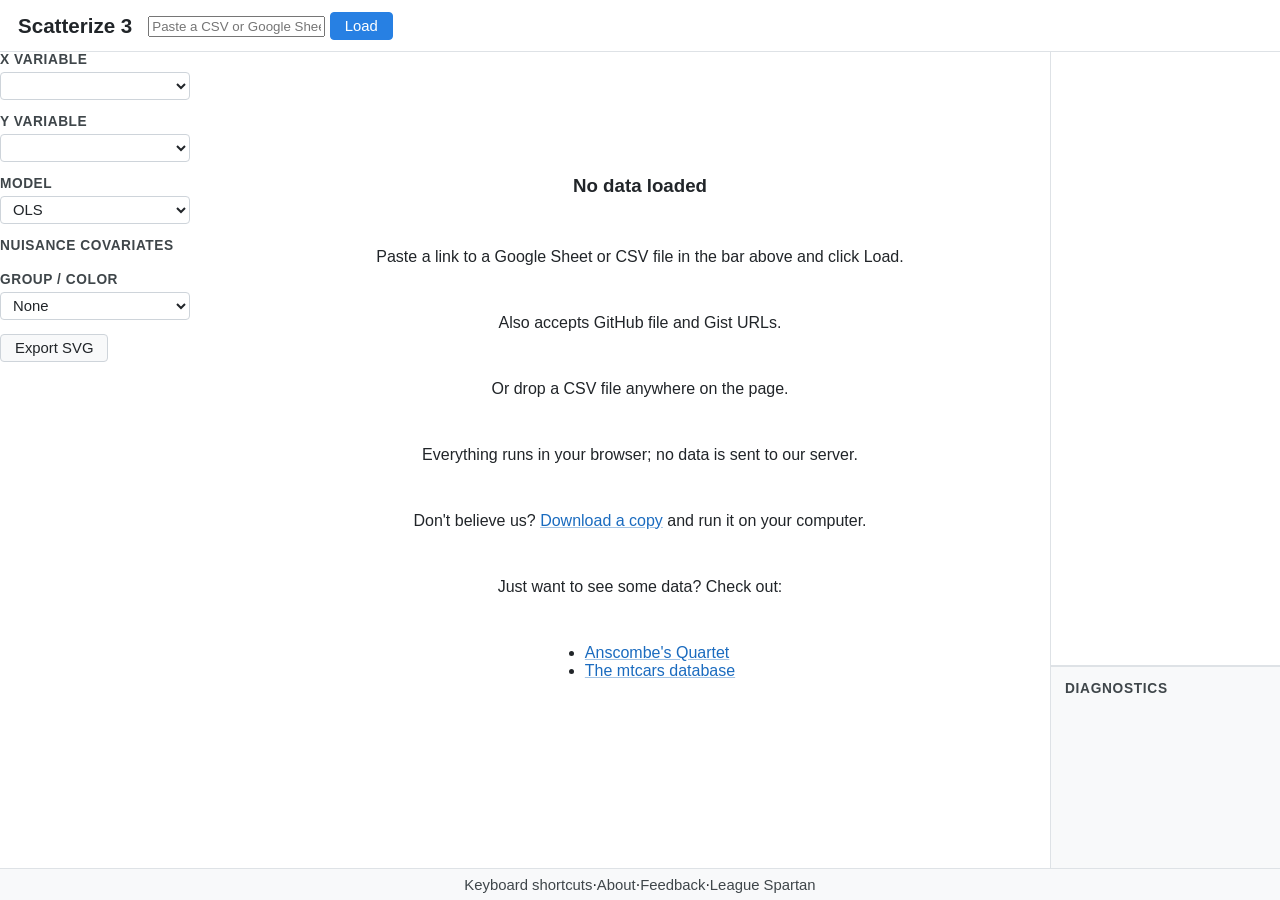
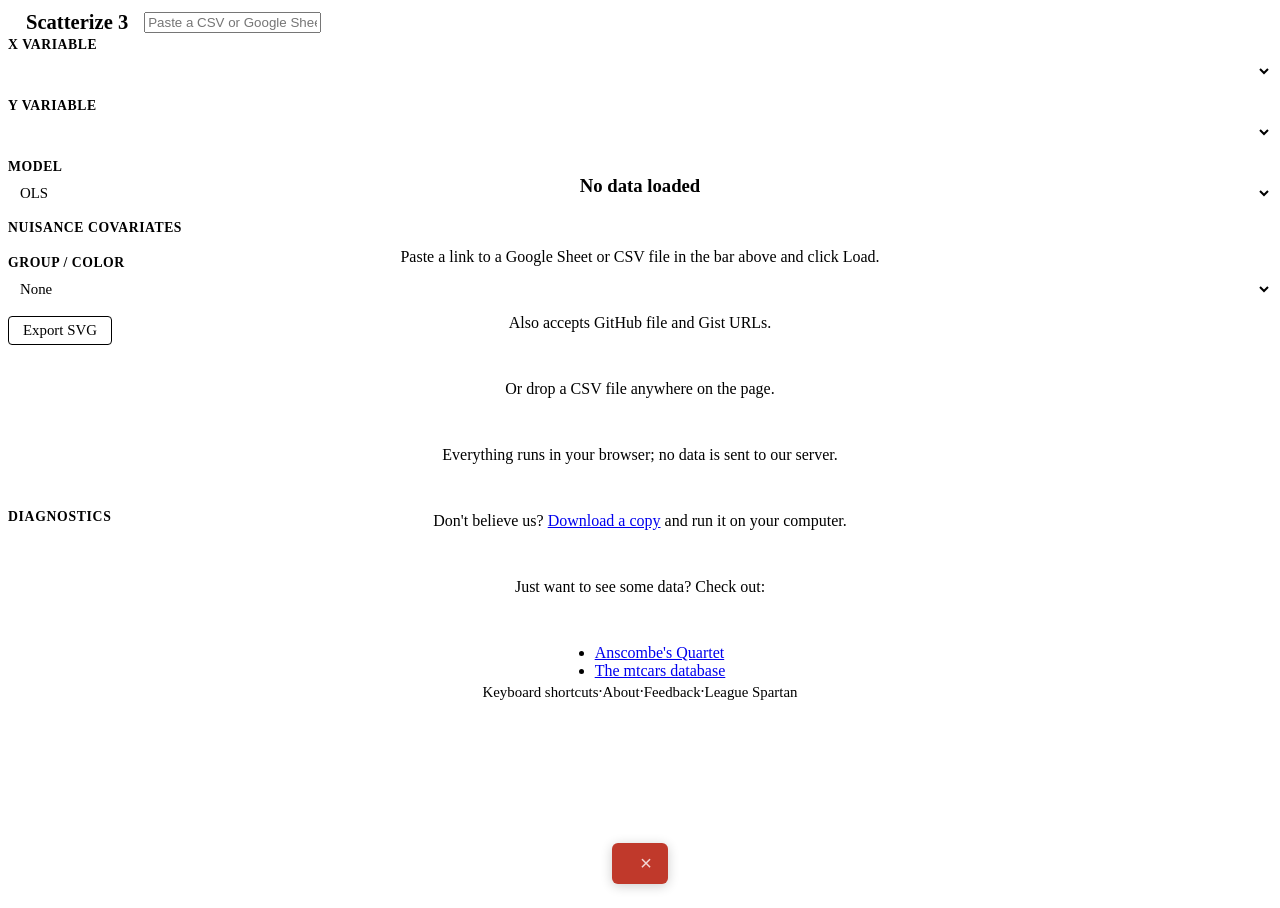

Extract shared design tokens into base.css

--- a/public/css/style.css
+++ b/public/css/style.css
@@ -1,77 +1,12 @@
-/* Scatterize — Quarto/R-docs aesthetic */
+/* Scatterize — Quarto/R-docs aesthetic (app shell).
+   Shared tokens, fonts, and link styles live in base.css. */
 
-/* ─── Fonts ─────────────────────────────────────────────────────────────── */
+@import url("base.css");
 
-@font-face {
-  font-family: "League Spartan";
-  src: url("../fonts/LeagueSpartan-VF.woff2") format("woff2-variations");
-  font-weight: 100 900;
-  font-display: swap;
-}
-
-/* ─── Links ─────────────────────────────────────────────────────────────── */
-
-a {
-  color: var(--color-link);
-  text-decoration: underline;
-  text-decoration-color: color-mix(in srgb, var(--color-link) 40%, transparent);
-}
-a:visited { color: var(--color-link-visited); }
-a:hover   { text-decoration-color: var(--color-link); }
-
-/* ─── Reset & Base ─────────────────────────────────────────────────────── */
-
-/* Ensure [hidden] is respected even when author styles set display. */
-[hidden] { display: none !important; }
-
-*, *::before, *::after {
-  box-sizing: border-box;
-}
-
-:root {
-  --font-sans: "League Spartan", sans-serif;
-  --color-bg:         #ffffff;
-  --color-surface:    #f8f9fa;
-  --color-border:     #dee2e6;
-  --color-border-mid: #ced4da;
-  --color-text:       #212529;
-  --color-text-muted: #3f464a;
-  --color-accent:     #2780e3;
-  --color-accent-dk:  #1a6bbf;
-  --color-link:       var(--color-accent-dk);
-  --color-link-visited: #5a4a8a;
-
-  /* Plot colors */
-  --color-point:      #4e79a7;
-  --color-regline:    #b5541a;
-  --color-censored:   #aaaaaa;
-  --color-smoother:   #59a14f;
-  --color-axis-line:  #555555;
-  --color-tick-mark:  #333333;
-  --color-kde:        #aaaaaa;
-  --color-hist-bar:        #b8cce4;
-  --color-hist-bar-stroke: #8aaccf;
-  --color-diag-axis:  #999999;
-
-  --header-height: 52px;
-  --footer-height: 32px;
-  --controls-width: 190px;
-  --stats-width: 230px;
-  --panel-pad: 14px;
-}
-
-html {
-  font-size: 87.5%; /* ≈14px at browser default; scales with user font preference */
-}
+/* ─── App Base ──────────────────────────────────────────────────────────── */
 
 html, body {
-  margin: 0;
-  padding: 0;
   height: 100%;
-  font-family: var(--font-sans);
-  font-size: 1rem;
-  color: var(--color-text);
-  background: var(--color-bg);
   overflow: hidden;
 }
 
